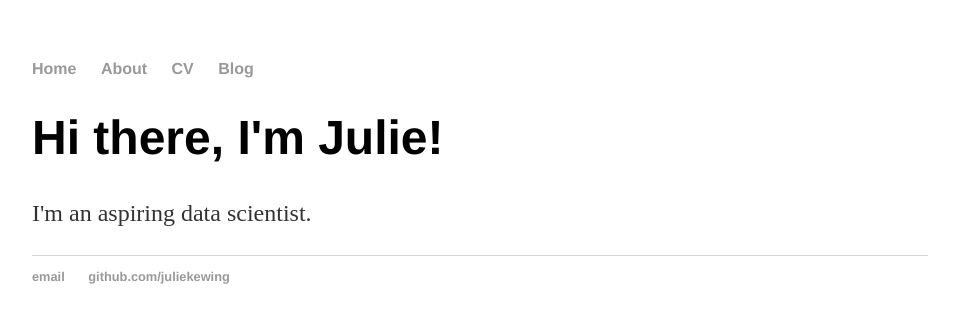
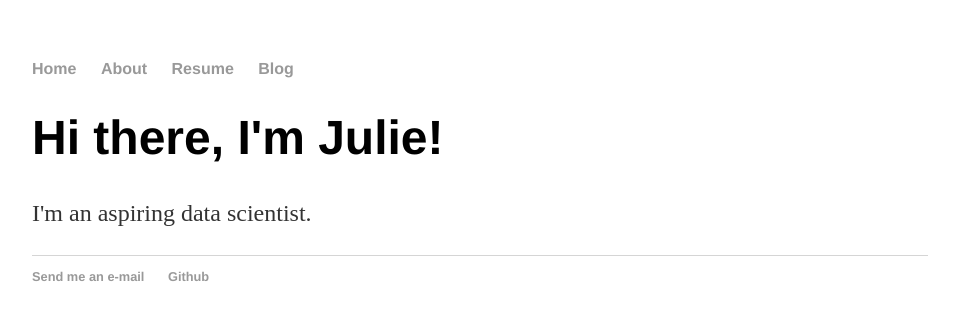
Before and after one commit to juliekewing/juliekewing.github.io, a Jekyll site: the page built from index.html, in a window 1280 px wide. Shown: the top 323 px of the page, without its empty margins (160-1119 px from the left). Built offline with Jekyll 4.4.1, drawn with Linux system fonts in a browser that asks for light colours.

Commit message:
Update default.html

```diff
--- a/_layouts/default.html
+++ b/_layouts/default.html
@@ -10,7 +10,7 @@
 	    		<ul>
 	        		<li><a href="/">Home</a></li>
 		        	<li><a href="/about">About</a></li>
-	        		<li><a href="/cv">CV</a></li>
+	        		<li><a href="/resume">Resume</a></li>
 	        		<li><a href="/blog">Blog</a></li>
 	    		</ul>
 			</nav>
@@ -21,8 +21,8 @@
 			</div><!-- /.container -->
 			<footer>
 	    		<ul>
-	        		<li><a href="mailto:ewing.julie@gmail.com">email</a></li>
-	        		<li><a href="https://github.com/juliekewing">github.com/juliekewing</a></li>
+	        		<li><a href="mailto:ewing.julie@gmail.com">Send me an e-mail</a></li>
+	        		<li><a href="https://github.com/juliekewing">Github</a></li>
 				</ul>
 			</footer>
 		</body>
```
